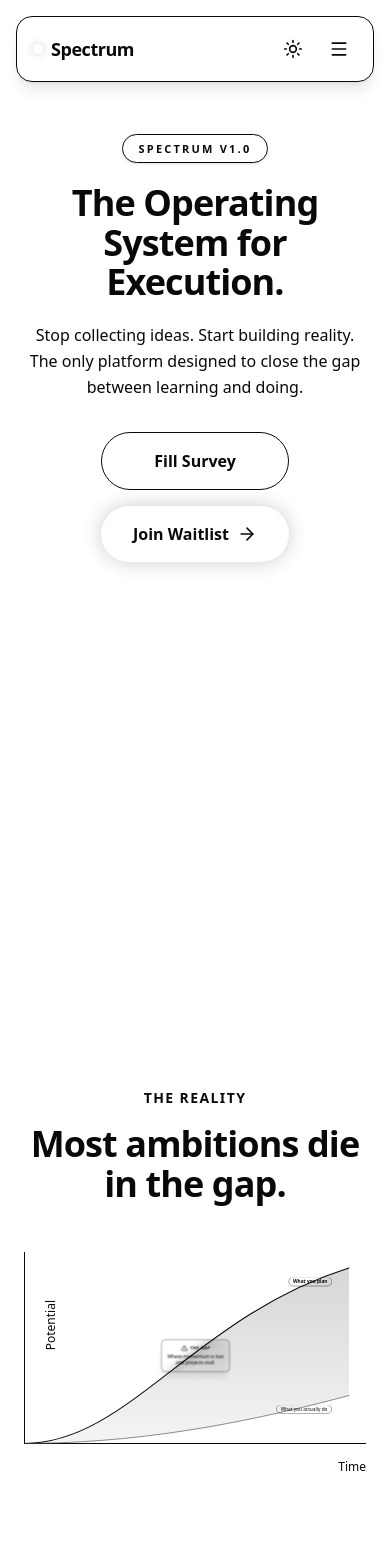
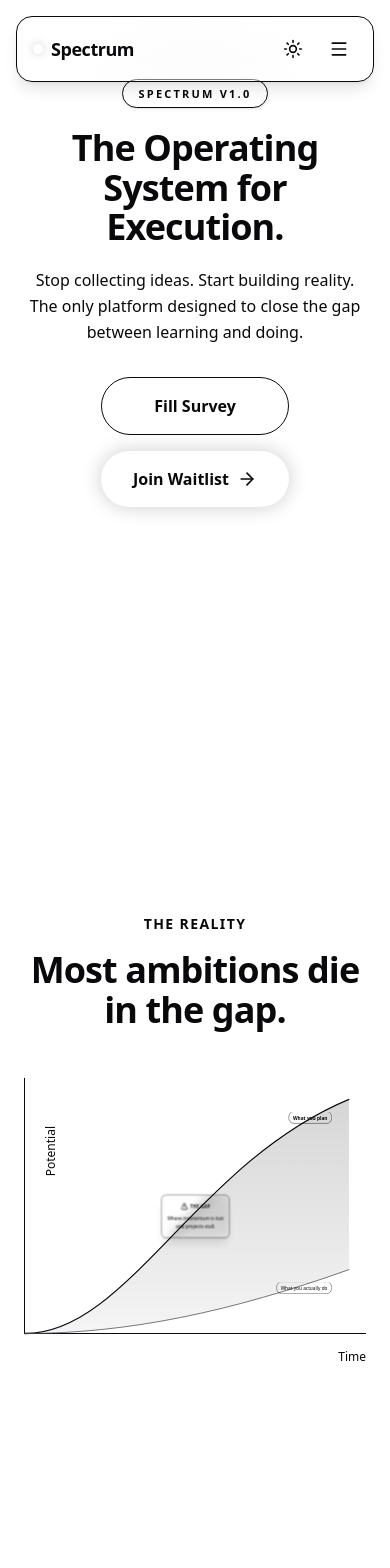
Before and after one commit to specturm-hq/waitlist, a Next.js app: page / in a window 390 px wide. Shown: the top 1568 px of the page. Built offline with nearby package versions, Linux system fonts and the light colour scheme.

Commit message:
Fix: reduce mobile hero height, increase mobile graph size, reduce padding

```diff
--- a/src/components/sections/S01Threshold.tsx
+++ b/src/components/sections/S01Threshold.tsx
@@ -8,7 +8,7 @@ export default function S01Threshold() {
 
     return (
         <section
-            className="relative min-h-[75vh] md:min-h-screen w-full flex flex-col items-center justify-center z-20 overflow-visible"
+            className="relative min-h-[60vh] md:min-h-screen w-full flex flex-col items-center justify-center z-20 overflow-visible"
         >
             {/* ── Ambient Background ── */}
             <div className="absolute inset-0 -z-10">
@@ -18,7 +18,7 @@ export default function S01Threshold() {
             </div>
 
             {/* ── Content ── */}
-            <div className="relative z-10 flex flex-col items-center text-center px-6 max-w-5xl pt-20 md:pt-28 pb-4 md:pb-12">
+            <div className="relative z-10 flex flex-col items-center text-center px-6 max-w-5xl pt-20 md:pt-28 pb-0 md:pb-12">
                 {/* Overline */}
                 <motion.div
                     initial={{ opacity: 0, y: 20 }}
--- a/src/components/sections/S02Problem.tsx
+++ b/src/components/sections/S02Problem.tsx
@@ -19,7 +19,7 @@ export default function S02Problem() {
   const yShift = useTransform(scrollYProgress, [0.2, 0.5], [10, 0]);
 
   return (
-    <section ref={containerRef} className="min-h-[150vh] w-full flex flex-col items-center justify-center bg-background relative overflow-hidden py-8 md:py-32">
+    <section ref={containerRef} className="min-h-[150vh] w-full flex flex-col items-center justify-center bg-background relative overflow-hidden pb-8 pt-0 md:py-32">
 
       <div className="sticky top-1/4 w-full max-w-5xl px-6">
         <div className="text-center mb-12">
@@ -28,7 +28,7 @@ export default function S02Problem() {
         </div>
 
         {/* The Graph Visualization container */}
-        <div className="relative w-full aspect-[16/9] border-l border-b border-border/50 bg-background/20 backdrop-blur-sm rounded-tr-xl">
+        <div className="relative w-full aspect-[4/3] md:aspect-[16/9] border-l border-b border-border/50 bg-background/20 backdrop-blur-sm rounded-tr-xl">
 
           {/* Y-Axis Label */}
           <div className="absolute -left-16 top-0 text-xs text-muted-foreground -rotate-90 origin-right flex items-center gap-2">
```
